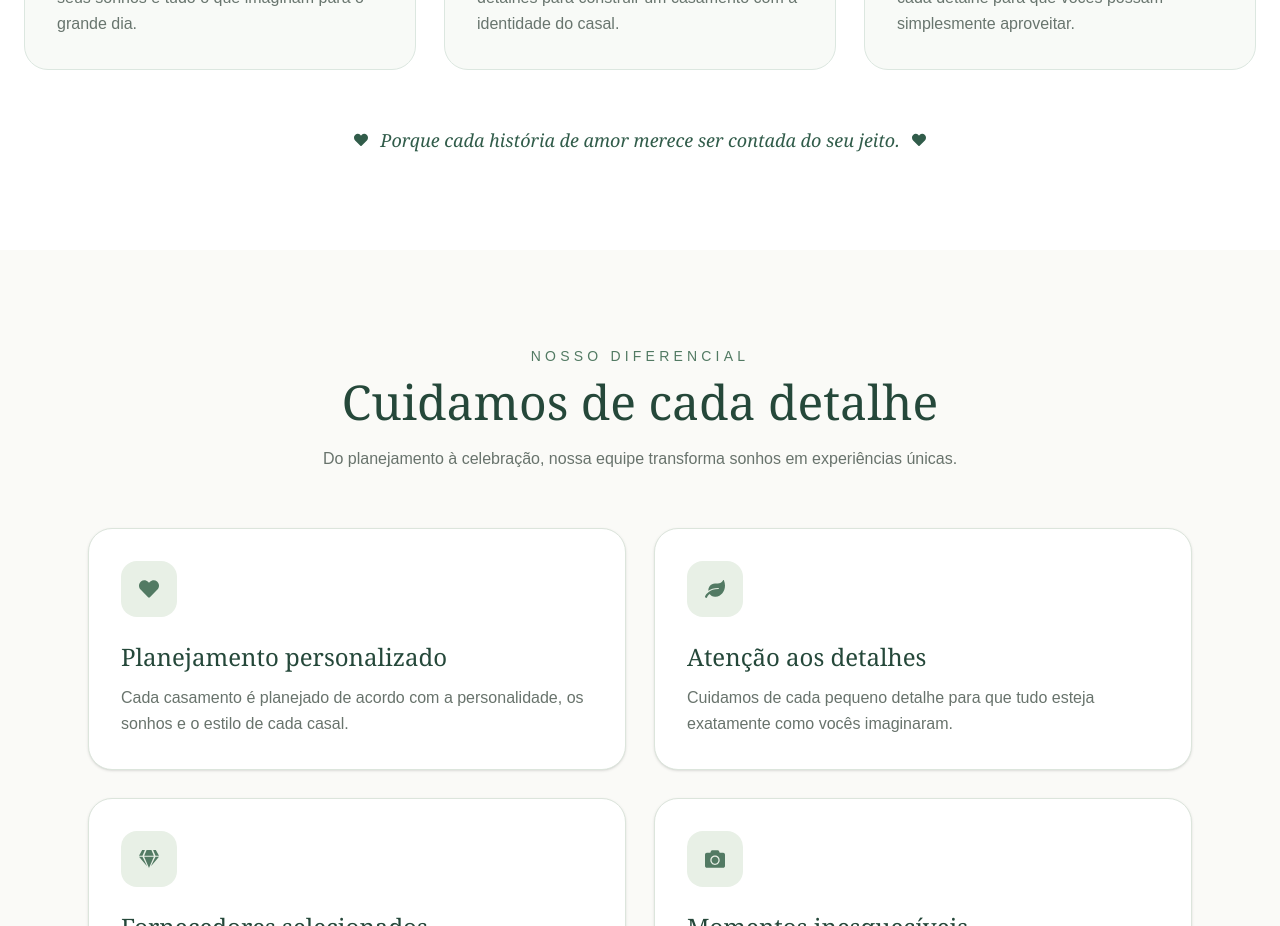
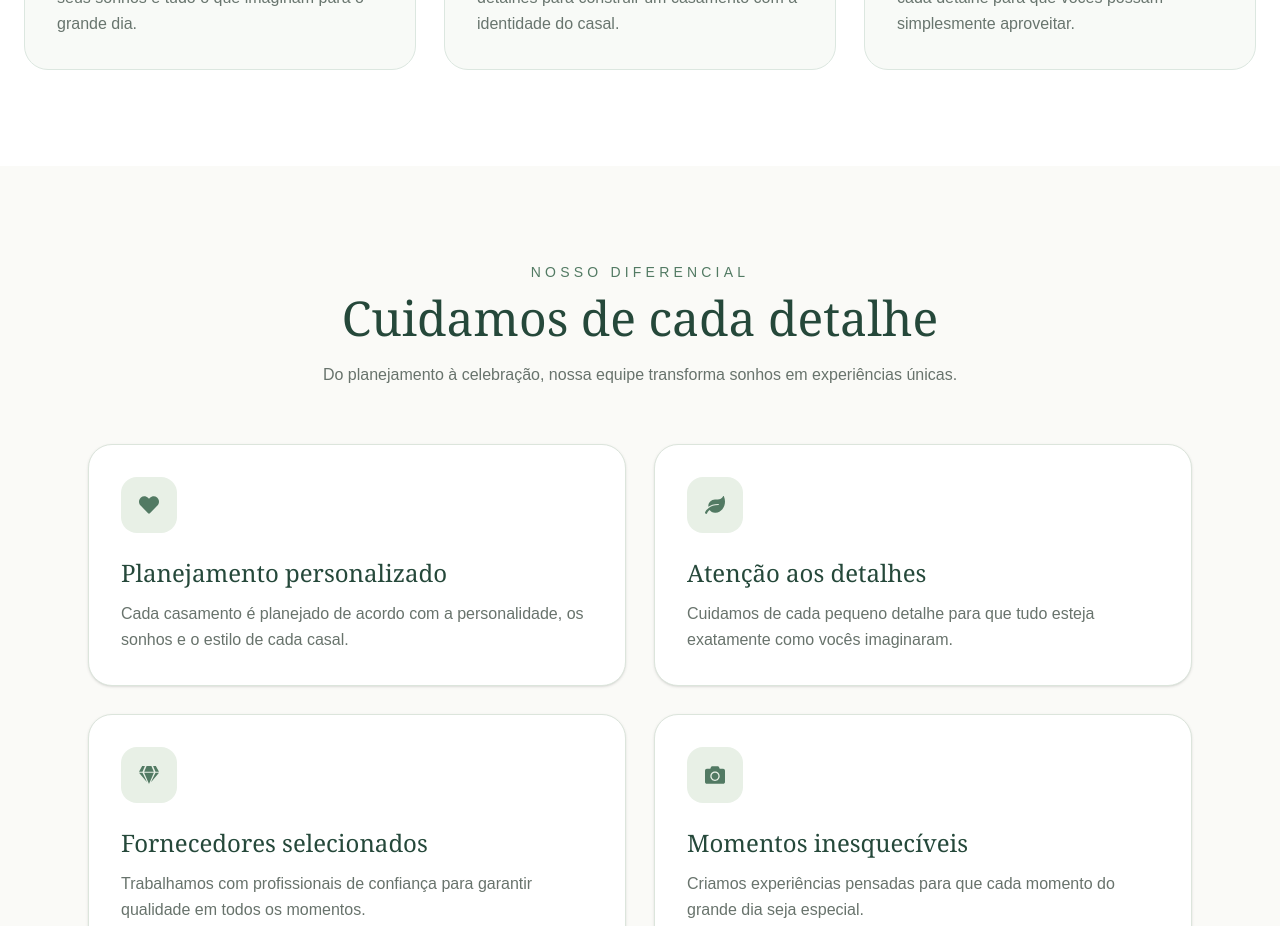
Before and after one commit to ju-reis16/Chuva_de_Arroz, a React (Vite) app in the folder chuvadearroz/: page / in a window 1280 px wide. Shown: the part 3480-4406 px from the top of the page. Built offline with nearby package versions, Linux system fonts and the light colour scheme.

Commit message:
feat: remove unused icons and final phrase from Event component for cleaner code

```diff
--- a/chuvadearroz/src/components/Event.jsx
+++ b/chuvadearroz/src/components/Event.jsx
@@ -1,8 +1,7 @@
 import {
   FaComments,
   FaClipboardList,
-  FaCalendarCheck,
-  FaHeart,
+  FaCalendarCheck
 } from "react-icons/fa";
 
 const etapas = [
@@ -127,18 +126,6 @@ export default function Event() {
           ))}
 
         </div>
-
-        {/* FRASE FINAL */}
-        <div className="mt-14 flex items-center justify-center gap-3 text-[#315C4A]">
-          <FaHeart className="text-sm" />
-
-          <p className="font-serif italic text-lg">
-            Porque cada história de amor merece ser contada do seu jeito.
-          </p>
-
-          <FaHeart className="text-sm" />
-        </div>
-
       </div>
     </section>
   );
```
